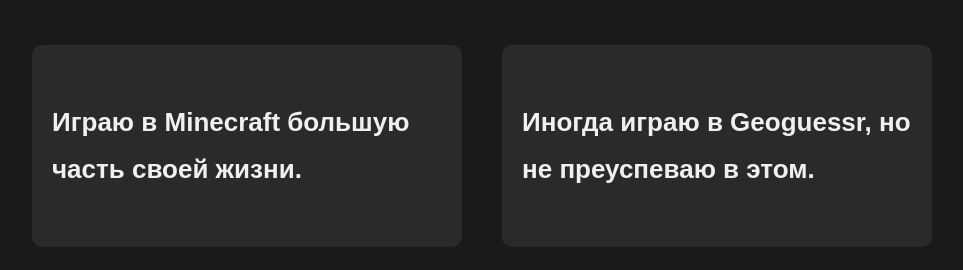
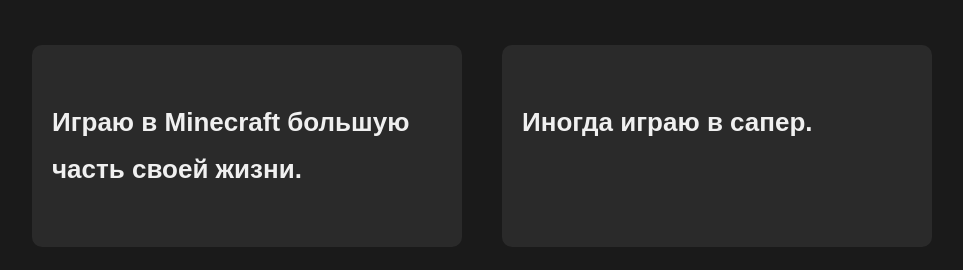
Before and after one commit to kuznechkov/kuznechkov.github.io, a plain HTML site: page index.html in a window 1280 px wide. Shown: the part 454-724 px from the top of the page, without its empty margins (158-1121 px from the left). Drawn offline with Linux system fonts and the light colour scheme.

Commit message:
Update index.html

```diff
--- a/index.html
+++ b/index.html
@@ -20,7 +20,7 @@
       <h3>Мои хобби:</h3>
       <ol class="hobby">
         <li><h4>Играю в Minecraft большую часть своей жизни.</h4></li>
-        <li><h4>Иногда играю в Geoguessr, но не преуспеваю в этом.</h4></li>
+        <li><h4>Иногда играю в сапер.</h4></li>
       </ol>
     </div>
     <div class="social-dropdown">
```
